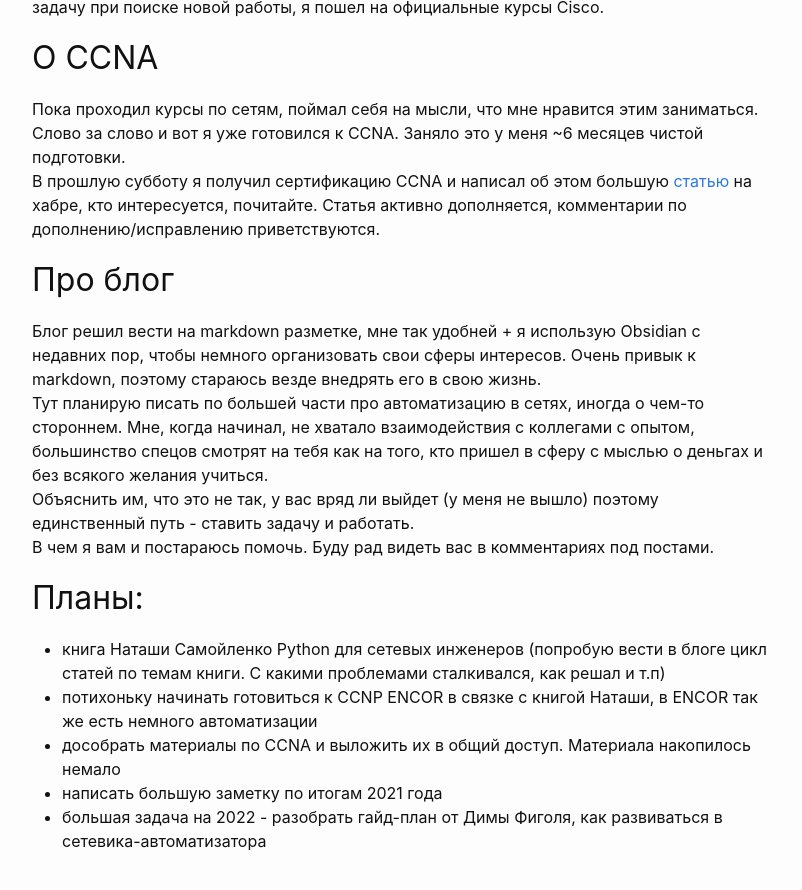
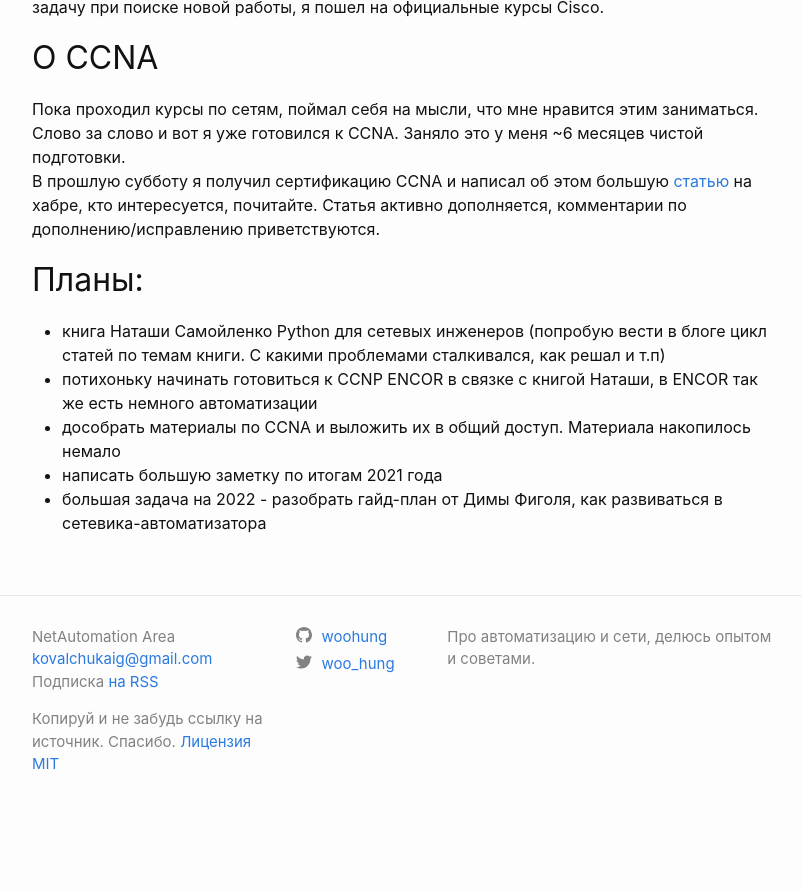
Before and after one commit to woohung/woohung.github.io, a Jekyll site: the page built from _posts/2021-11-23-CCNA_Работа_Блог.md, in a window 1280 px wide and 900 px high, scrolled down 718 px. Shown: the top 890 px of the window, without its empty margins (238-1040 px from the left). Built offline with Jekyll 4.4.1, drawn with Linux system fonts in a browser that asks for light colours; comment, search, counter and statistics services are not loaded; after the commit the page ends 1554 px from its top, so only the background shows below that.

Commit message:
Update 2021-11-23-CCNA_Работа_Блог.md

```diff
--- a/_posts/2021-11-23-CCNA_Работа_Блог.md
+++ b/_posts/2021-11-23-CCNA_Работа_Блог.md
@@ -18,12 +18,6 @@
 В прошлую субботу я получил сертификацию CCNA и написал об этом большую [статью](https://habr.com/ru/post/587336/) на хабре, кто интересуется, почитайте.
 Статья активно дополняется, комментарии по дополнению/исправлению приветствуются.
 
-## Про блог
-Блог решил вести на markdown разметке, мне так удобней + я использую Obsidian с недавних пор, чтобы немного организовать свои сферы интересов. Очень привык к markdown, поэтому стараюсь везде внедрять его в свою жизнь.
-Тут планирую писать по большей части про автоматизацию в сетях, иногда о чем-то стороннем. Мне, когда начинал, не хватало взаимодействия с коллегами с опытом, большинство спецов смотрят на тебя как на того, кто пришел в сферу с мыслью о деньгах и без всякого желания учиться.
-Объяснить им, что это не так, у вас вряд ли выйдет (у меня не вышло) поэтому единственный путь - ставить задачу и работать.
-В чем я вам и постараюсь помочь. Буду рад видеть вас в комментариях под постами.
-
 ## Планы:
 - книга Наташи Самойленко Python для сетевых инженеров (попробую вести в блоге цикл статей по темам книги. С какими проблемами сталкивался, как решал и т.п)
 - потихоньку начинать готовиться к CCNP ENCOR в связке с книгой Наташи, в ENCOR так же есть немного автоматизации
```
